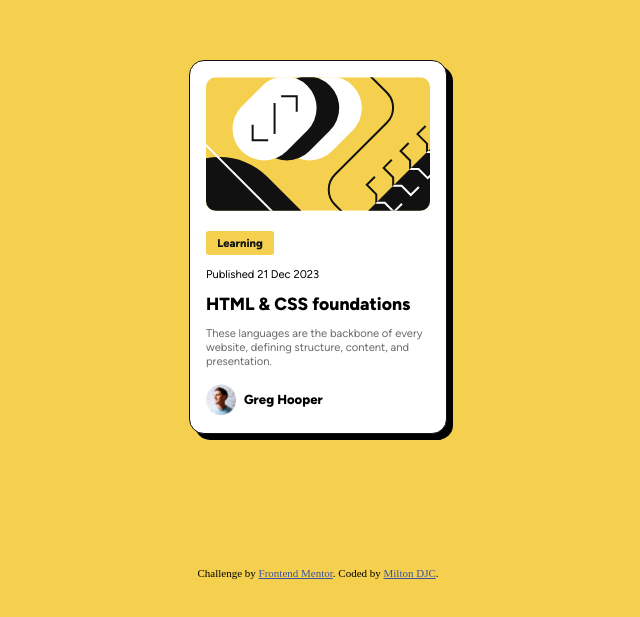
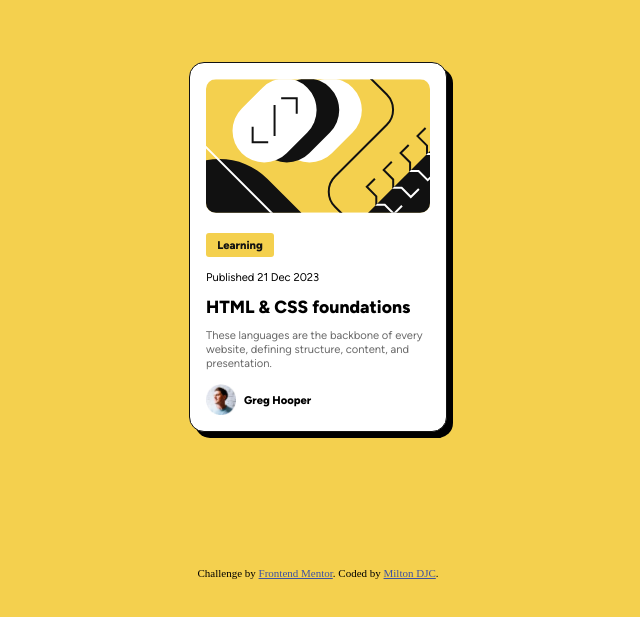
Before and after one commit to MiltonDJC/blog-preview-card-fm, a plain HTML site: page index.html in a window 1280 px wide. Shown: the part 153-770 px from the top of the page, without its empty margins (322-962 px from the left). Drawn offline with Linux system fonts and the light colour scheme.

Commit message:
Update the index and style files

```diff
--- a/css/style.css
+++ b/css/style.css
@@ -110,6 +110,7 @@ main {
     display: flex;
     align-items: center;
     font-family: "Figtree", serif;
+    font-weight: 800;
     font-size: .7rem;
 }
 
--- a/index.html
+++ b/index.html
@@ -20,7 +20,7 @@
         presentation.</p>
       <div class="instructor">
         <img src="assets/images/image-avatar.webp" alt="avatar image">
-        <h3>Greg Hooper</h3>
+        <p>Greg Hooper</p>
       </div>
     </div>
   </main>
```
